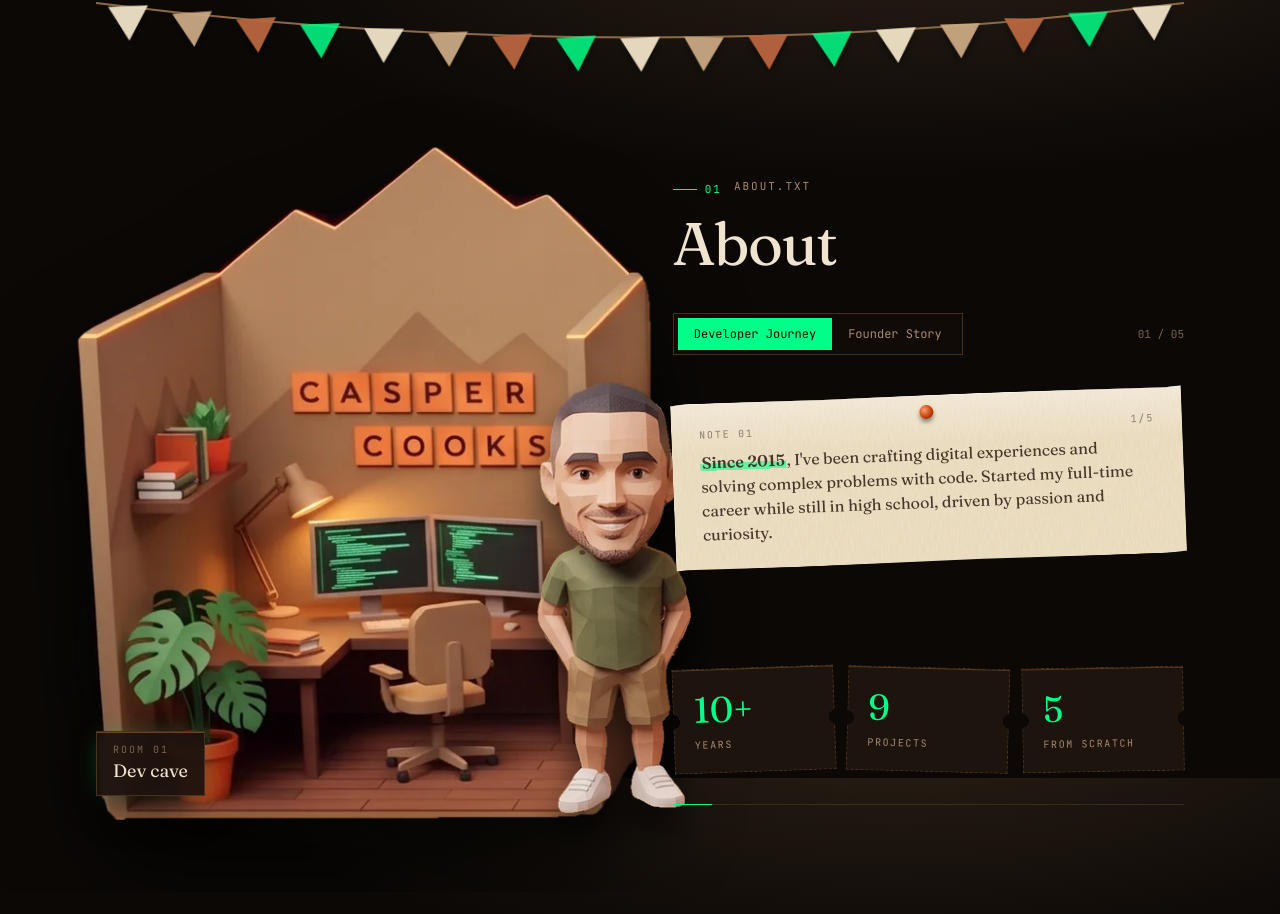
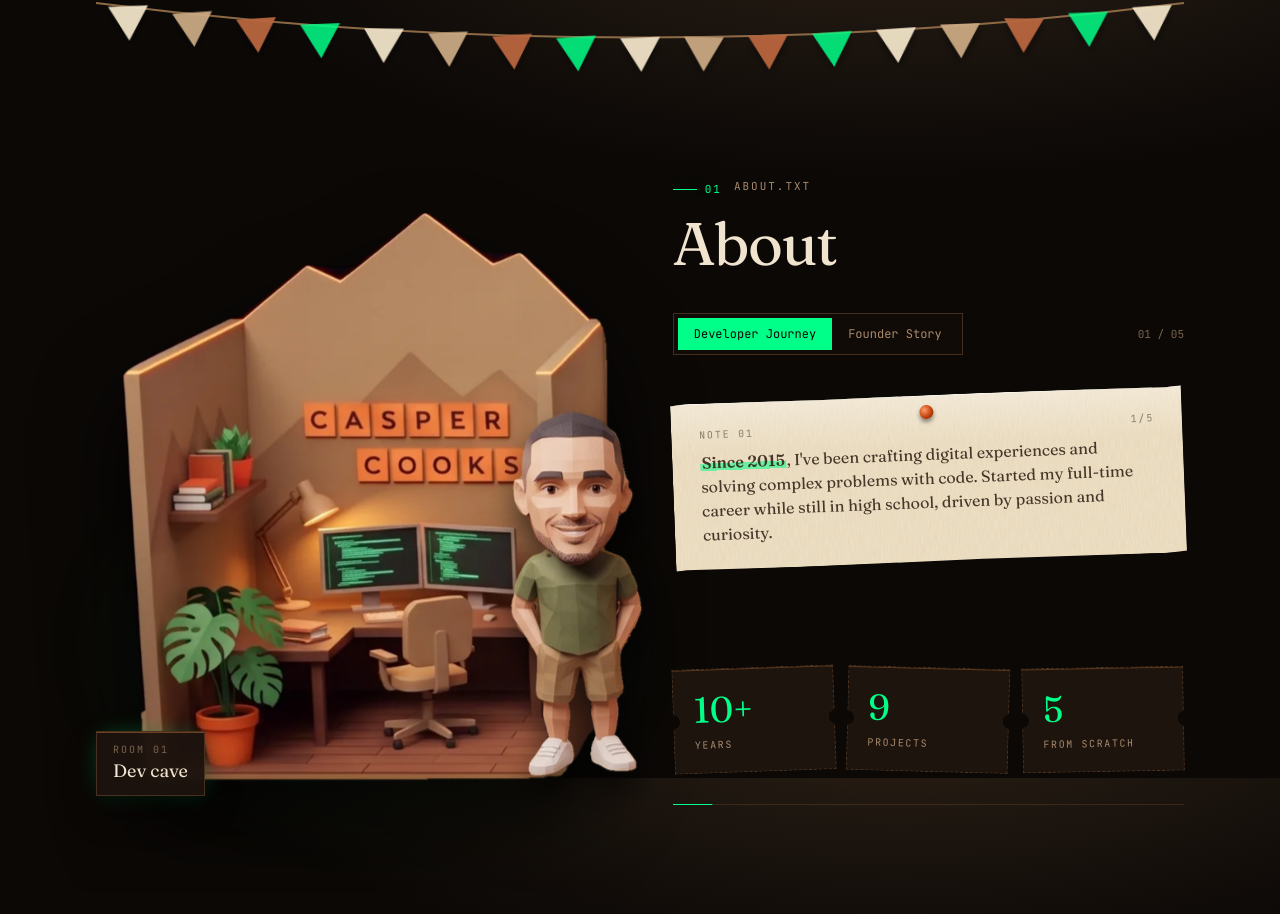
Before and after one commit to kgarbacinski/caspercooks.tech, a Next.js app: page / in a window 1280 px wide. Shown: the part 822-1736 px from the top of the page. Built offline with nearby package versions, Linux system fonts and the light colour scheme.

Commit message:
v2: About — pokój nie nachodzi na notatki

```diff
--- a/components/AboutSection.tsx
+++ b/components/AboutSection.tsx
@@ -227,7 +227,7 @@ export default function AboutSection() {
   // scena przypięta: postęp scrolla → aktywna notatka + zoom kamery w pokój
   const sceneRef = useRef<HTMLDivElement>(null)
   const { scrollYProgress } = useScroll({ target: sceneRef, offset: ['start start', 'end end'] })
-  const zoom = useSpring(useTransform(scrollYProgress, [0, 1], reduce ? [1, 1] : [1.18, 0.96]), { stiffness: 80, damping: 22 })
+  const zoom = useSpring(useTransform(scrollYProgress, [0, 1], reduce ? [1, 1] : [1.06, 0.94]), { stiffness: 80, damping: 22 })
   const panY = useSpring(useTransform(scrollYProgress, [0, 1], reduce ? [0, 0] : [-10, 10]), { stiffness: 80, damping: 22 })
   const glow = useTransform(scrollYProgress, [0, 0.5, 1], [0.35, 0.8, 0.55])
   const [active, setActive] = useState(0)
@@ -251,7 +251,7 @@ export default function AboutSection() {
                 className="absolute inset-x-[8%] bottom-[6%] h-[40%] rounded-[50%] blur-3xl"
                 style={{ background: 'rgb(var(--accent-rgb) / 0.22)', opacity: glow }}
               />
-              <motion.div className="relative w-[92%] max-w-[580px] mt-10" style={{ scale: zoom, y: panY, transformOrigin: '50% 70%' }}>
+              <motion.div className="relative w-[86%] max-w-[540px] mt-10 -translate-x-[4%]" style={{ scale: zoom, y: panY, transformOrigin: '50% 70%' }}>
                 <AnimatePresence mode="popLayout" initial={false}>
                   {/* eslint-disable-next-line @next/next/no-img-element */}
                   <motion.img
```
